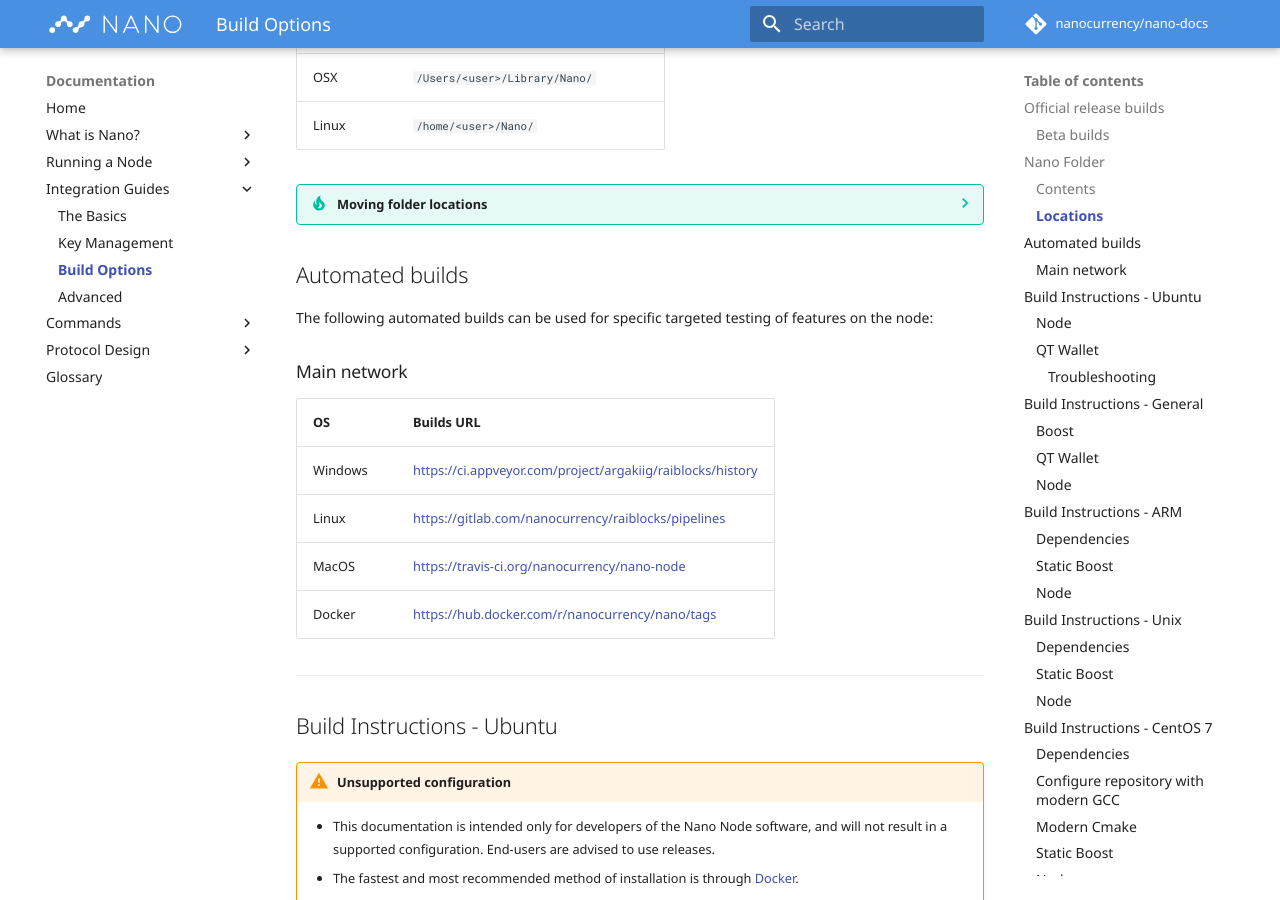
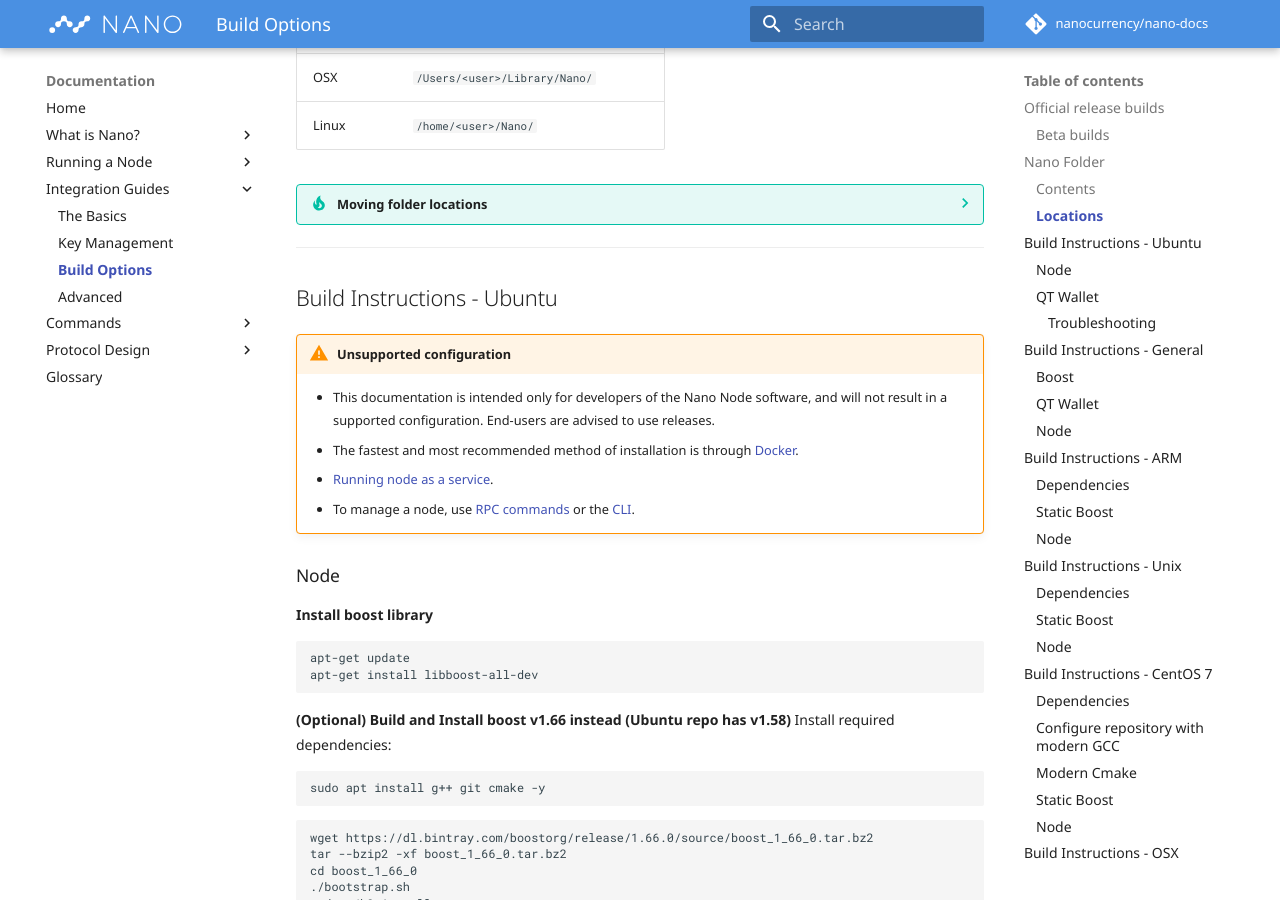
Before and after one commit to nanocurrency/nano-docs, an MkDocs documentation site: the page built from docs/integration-guides/build-options.md, in a window 1280 px wide and 900 px high, scrolled down 1211 px. Built offline with MkDocs 1.6.1 and Material for MkDocs 9.7.7, drawn with Linux system fonts in a browser that asks for light colours; comment, search, counter and statistics services are not loaded.

Commit message:
Remove unnecessary automated build options

```diff
--- a/docs/integration-guides/build-options.md
+++ b/docs/integration-guides/build-options.md
@@ -31,18 +31,6 @@
     1. Rename/delete the Nano folder in your `appdata` Local folder (if you haven't run the wallet yet, skip this step). This is necessary because the command to create a symbolic link in windows will fail if the the input directory already exists.
     1. Decide on where you want to store the blockchain and create a symbolic link. The command is (in an administrative command-prompt): `mklink /d "C:\Users\<user>\AppData\Local\Nano\" "E:\Some\Other\Directory"`. This command creates a symbolic link for a directory (`/d`) that 'redirects' all requests for files/directories in the `Local\Nano` folder to the `Other\Directory`. This means that a file created in the input directory will actually be in the output directory (on the other disk).
     1. Verify it works. Create a file in your Nano folder in your appdata, and you should see it appear in the directory you linked it to (and vice-versa). If you have old wallets or a partially-downloaded blockchain, copy them back into the local directory. Start the wallet.
-
-## Automated builds
-The following automated builds can be used for specific targeted testing of features on the node:
-
-### Main network
-
-| OS      | Builds URL |
-|         |            |
-| Windows | https://ci.appveyor.com/project/argakiig/raiblocks/history |
-| Linux   | https://gitlab.com/nanocurrency/raiblocks/pipelines |
-| MacOS     | https://travis-ci.org/nanocurrency/nano-node |
-| Docker  | https://hub.docker.com/r/nanocurrency/nano/tags |
 
 ---
 
```
